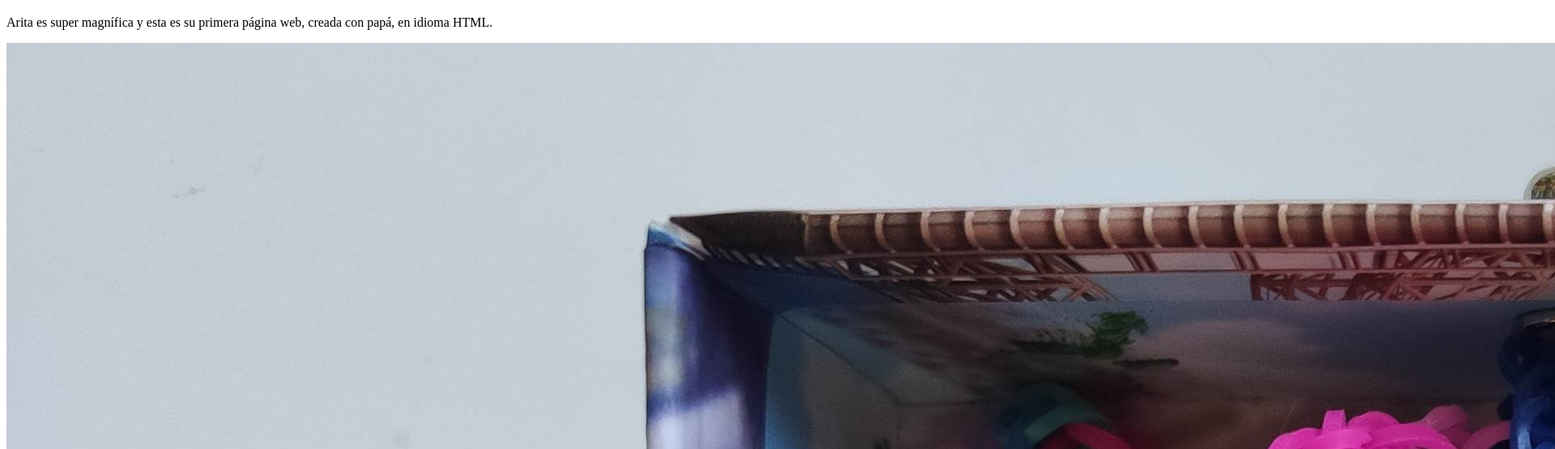
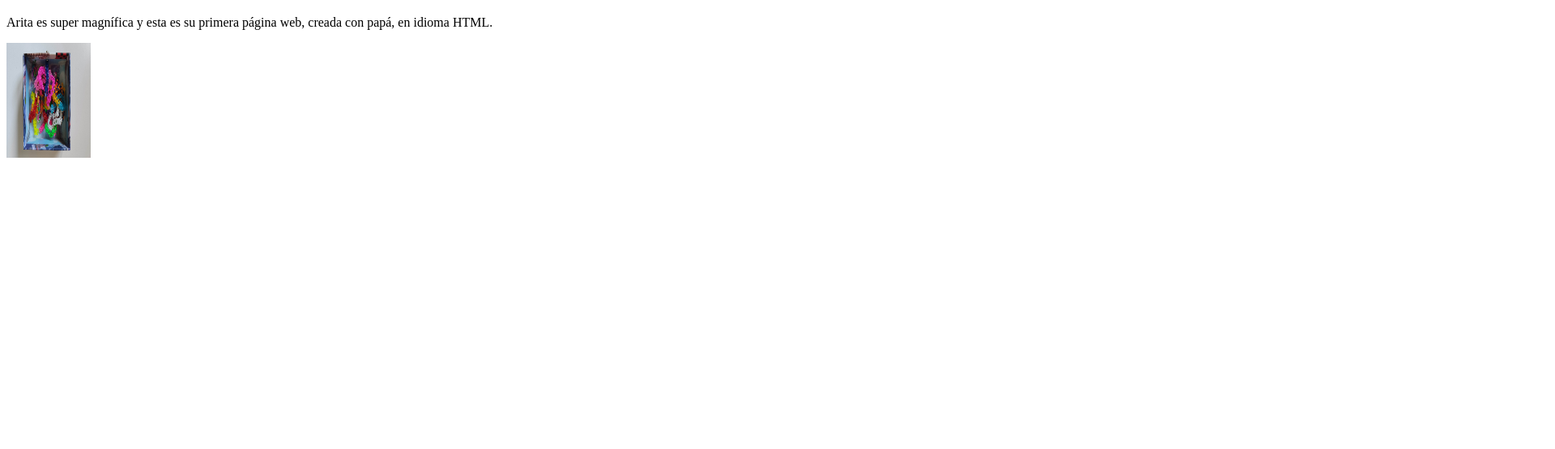
Before and after one commit to superarita/arita-web, a plain HTML site: page index.html in a window 1280 px wide. Shown: the part 61-616 px from the top of the page at 81% size, 1920 px wide, since content can reach past the window. Drawn offline with Linux system fonts and the light colour scheme.

Commit message:
Update index.html

```diff
--- a/index.html
+++ b/index.html
@@ -6,6 +6,6 @@
   <body>
     <h1>Arita es super magnífica</h1>
     <p>Arita es super magnífica y esta es su primera página web, creada con papá, en idioma HTML.</p>
-    <img src="arita-web/pulseras.jpg" alt="pulseras que he hecho yo!!!!!" >
+    <img src="arita-web/pulseras.jpg" alt="pulseras que he hecho yo!!!!!" width="104" height="142">
   </body>
 </html>
```
